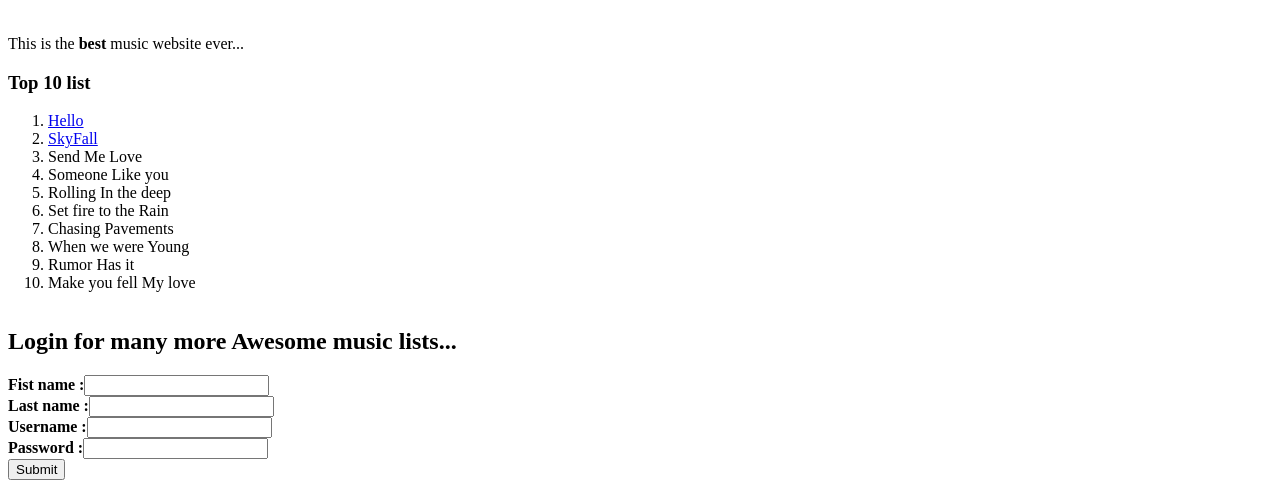
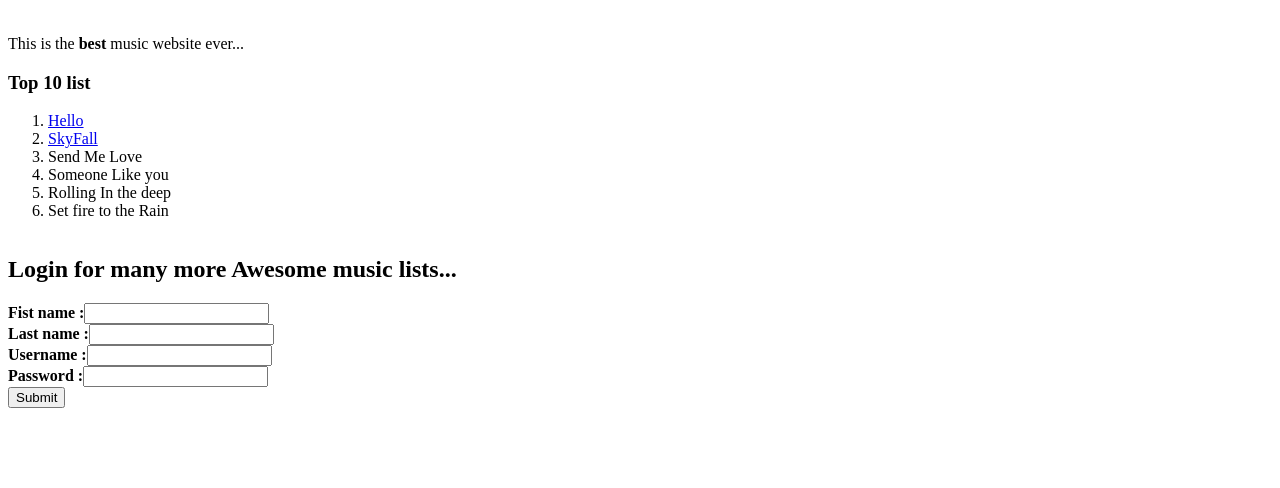
Before and after one commit to abdoandic/music_bliss_project, a plain HTML site: page index.html in a window 1280 px wide. Shown: the part 1017-1505 px from the top of the page. After the commit the page ends 1433 px from the top, so only its background shows below. Drawn offline with Linux system fonts and the light colour scheme.

Commit message:
comment out some itmse

```diff
--- a/index.html
+++ b/index.html
@@ -18,10 +18,10 @@
                     <li>Someone Like you</li>
                     <li>Rolling In the deep</li>
                     <li>Set fire to the Rain</li>
-                    <li>Chasing Pavements</li>
+                    <!-- <li>Chasing Pavements</li>
                     <li>When we were Young</li>
                     <li>Rumor Has it</li>
-                    <li>Make you fell My love</li>
+                    <li>Make you fell My love</li> -->
                 </ol>
         </main>
 <h2> Login for many more <strong>Awesome<strong> music lists... </h2>
```
